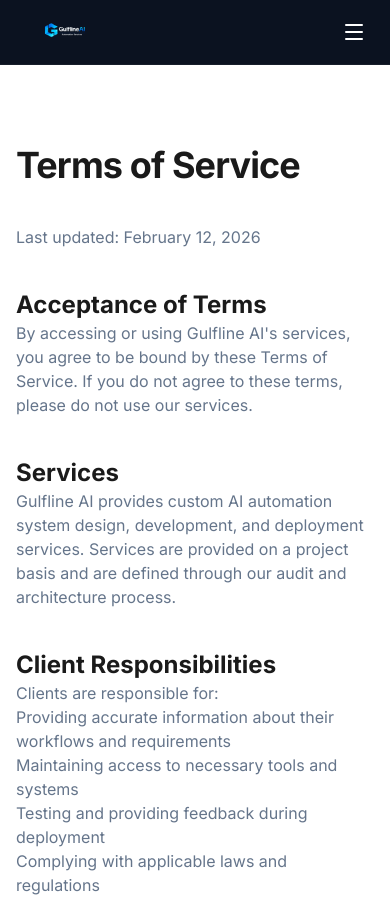
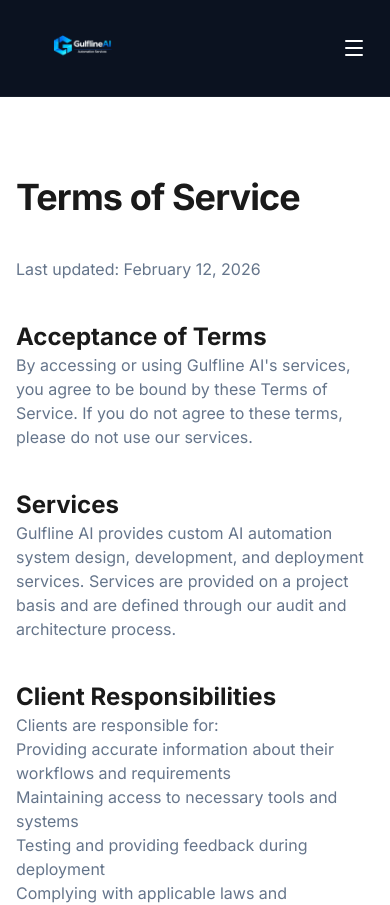
Before and after one commit to zakkboullion-dev/gulfline-ai-site, a Next.js app: page /terms in a window 390 px wide. Shown: the top 905 px of the page. Built offline with nearby package versions, Linux system fonts and the light colour scheme.

Commit message:
feat: update header logo and adjust sizing for mobile\n\nReplace header logo and increase header height for better centering.

```diff
--- a/components/header.tsx
+++ b/components/header.tsx
@@ -20,12 +20,12 @@ export function Header() {
 
   return (
     <header className="sticky top-0 z-50 border-b border-white/[0.05] bg-[#0B1220] backdrop-blur">
-      <div className="container mx-auto flex h-16 items-center justify-between px-6 md:h-[72px] lg:px-8">
+      <div className="container mx-auto flex h-24 items-center justify-between px-6 md:h-32 lg:px-8">
         <Link href="/" className="flex items-center">
           <img
-            src="/images/logo-header-cropped.png"
+            src="/images/logo-header-tight.png"
             alt="Gulfline AI"
-            className="h-14 w-auto md:h-16"
+            className="h-20 w-auto md:h-40"
           />
         </Link>
 
```
Also changed, not shown: public/images/logo-header-tight.png (added).
